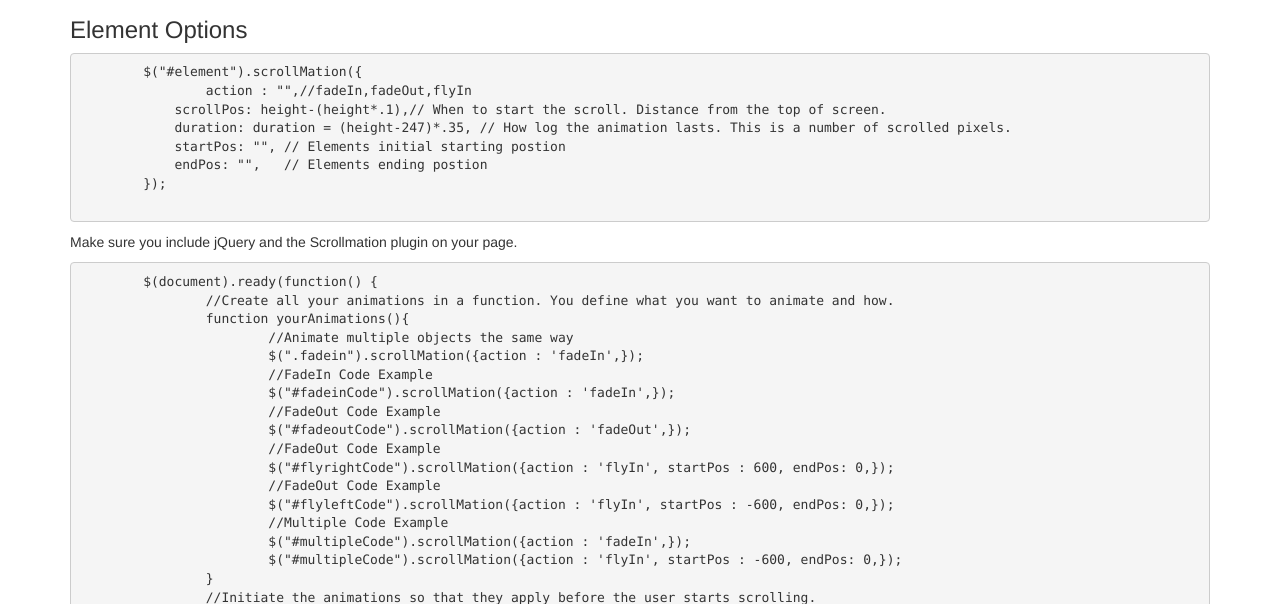
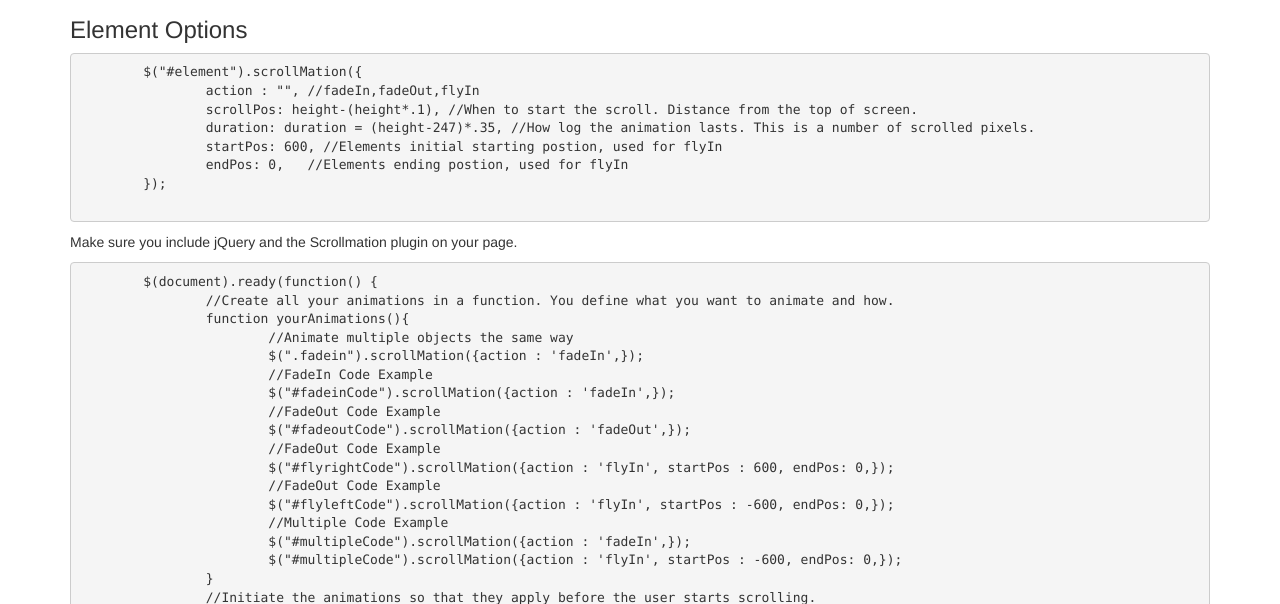
Before and after one commit to dwayneparton/jquery.scrollmation.js, a plain HTML site: page index.html in a window 1280 px wide. Shown: the part 196-800 px from the top of the page. Drawn offline with Linux system fonts and the light colour scheme.

Commit message:
Added default values

```diff
--- a/index.html
+++ b/index.html
@@ -56,11 +56,11 @@ $(document).ready(function() {
 	<h3>Element Options</h3>
 	<pre>
 	$("#element").scrollMation({
-		action : "",//fadeIn,fadeOut,flyIn
-	    scrollPos: height-(height*.1),// When to start the scroll. Distance from the top of screen.
-	    duration: duration = (height-247)*.35, // How log the animation lasts. This is a number of scrolled pixels.
-	    startPos: "", // Elements initial starting postion
-	    endPos: "",   // Elements ending postion
+		action : "", //fadeIn,fadeOut,flyIn
+		scrollPos: height-(height*.1), //When to start the scroll. Distance from the top of screen.
+		duration: duration = (height-247)*.35, //How log the animation lasts. This is a number of scrolled pixels.
+		startPos: 600, //Elements initial starting postion, used for flyIn
+		endPos: 0,   //Elements ending postion, used for flyIn
 	});
 	</pre>
 
```
Also changed, not shown: 1 other file.
